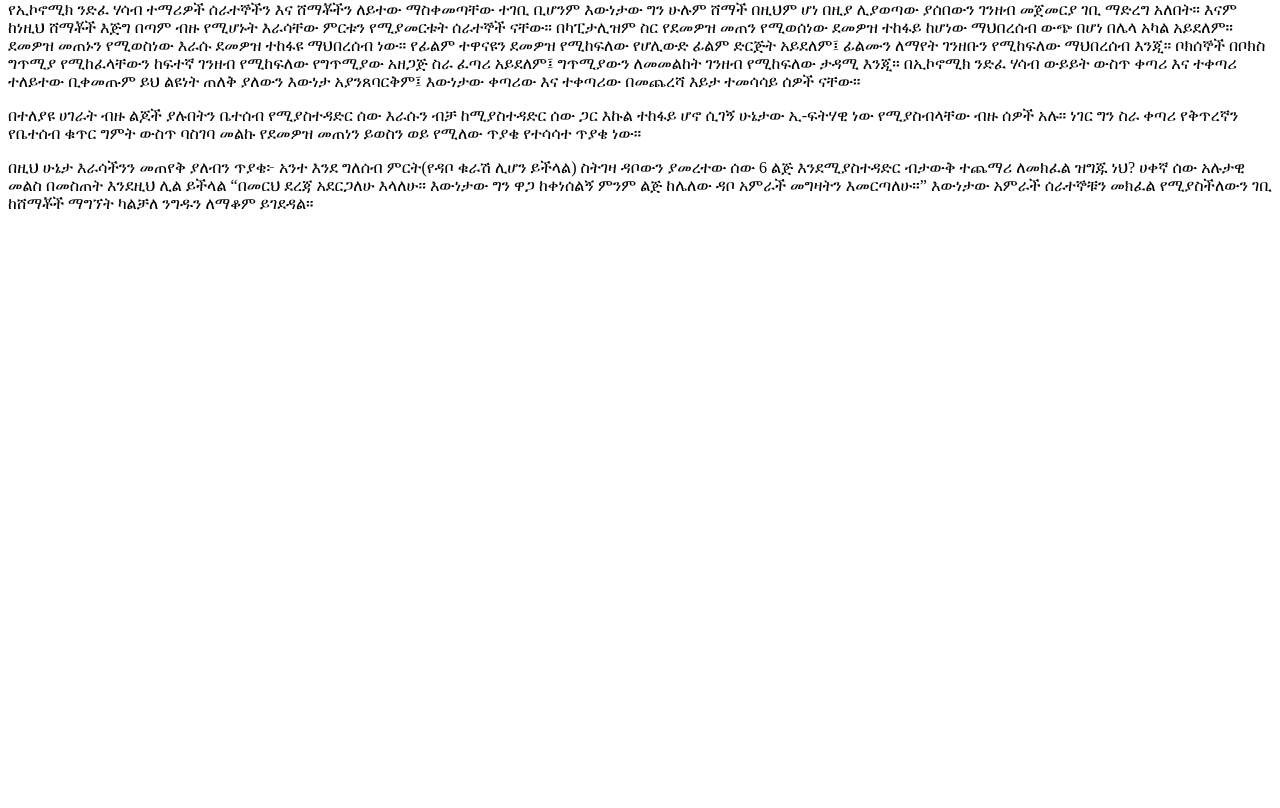
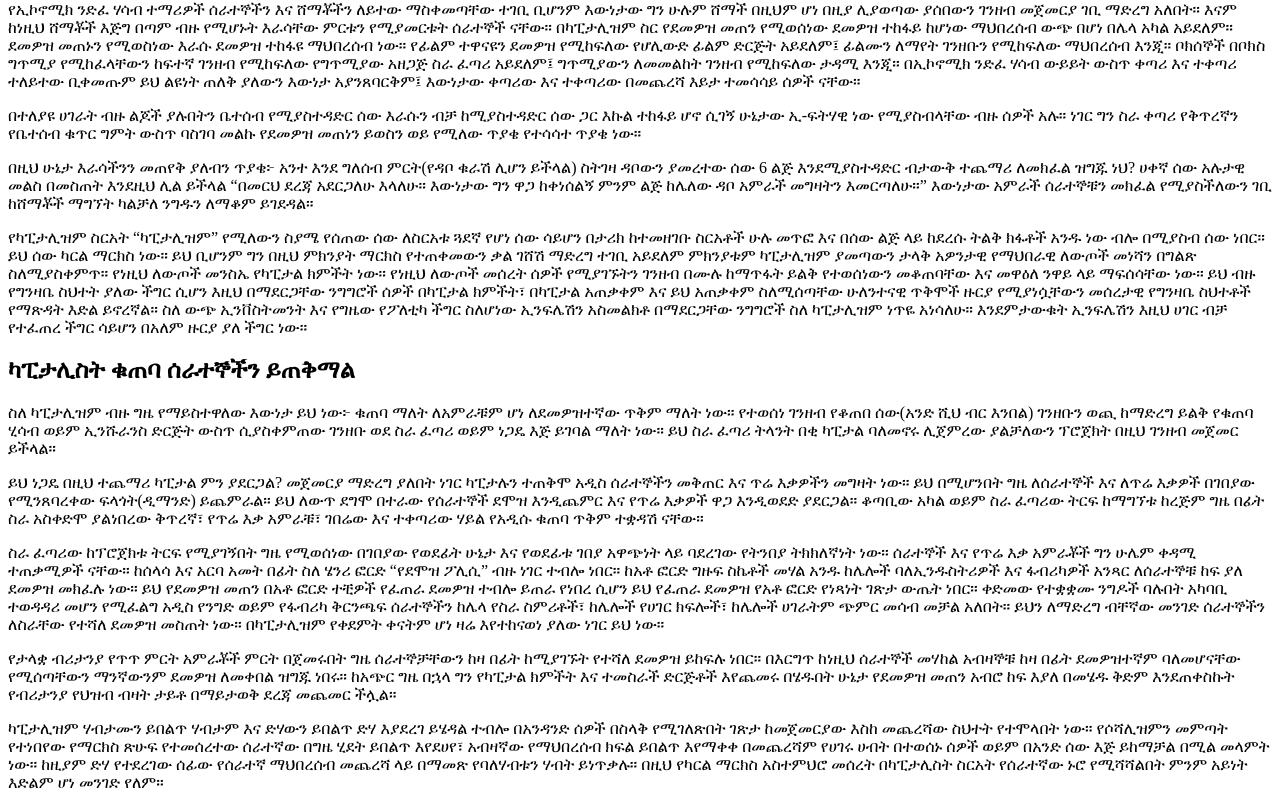
Before and after one commit to mickykebe/book-economic-policy-thoughts-for-today-and-tomorrow, a Next.js app: page /capitalism in a window 1280 px wide. Shown: the part 1967-2775 px from the top of the page. Before the commit the page ends 2196 px from the top, so only its background shows below. Built offline with nearby package versions, Linux system fonts and the light colour scheme.

Commit message:
capitalism wip

```diff
--- a/pages/capitalism.mdx
+++ b/pages/capitalism.mdx
@@ -57,3 +57,17 @@
 በተለያዩ ሀገራት ብዙ ልጆች ያሉበትን ቤተሰብ የሚያስተዳድር ሰው እራሱን ብቻ ከሚያስተዳድር ሰው ጋር እኩል ተከፋይ ሆኖ ሲገኝ ሁኔታው ኢ-ፍትሃዊ ነው የሚያስብላቸው ብዙ ሰዎች አሉ። ነገር ግን ስራ ቀጣሪ የቅጥረኛን የቤተሰብ ቁጥር ግምት ውስጥ ባስገባ መልኩ የደመዎዝ መጠነን ይወስን ወይ የሚለው ጥያቄ የተሳሳተ ጥያቄ ነው።
 
 በዚህ ሁኔታ እራሳችንን መጠየቅ ያለብን ጥያቄ፦ አንተ እንደ ግለሰብ ምርት(የዳቦ ቁራሽ ሊሆን ይችላል) ስትገዛ ዳቦውን ያመረተው ሰው 6 ልጅ እንደሚያስተዳድር ብታውቅ ተጨማሪ ለመክፈል ዝግጁ ነህ? ሀቀኛ ሰው አሉታዊ መልስ በመስጠት እንደዚህ ሊል ይችላል “በመርህ ደረጃ አደርጋለሁ እላለሁ። እውነታው ግን ዋጋ ከቀነሰልኝ ምንም ልጅ ከሌለው ዳቦ አምራች መግዛትን እመርጣለሁ።” እውነታው አምራች ሰራተኞቹን መክፈል የሚያስችለውን ገቢ ከሸማቾች ማግኘት ካልቻለ ንግዱን ለማቆም ይገደዳል።
+
+የካፒታሊዝም ስርአት “ካፒታሊዝም” የሚለውን ስያሜ የሰጠው ሰው ለስርአቱ ጓደኛ የሆነ ሰው ሳይሆን በታሪክ ከተመዘገቡ ስርአቶች ሁሉ መጥፎ እና በሰው ልጅ ላይ ከደረሱ ትልቅ ክፋቶች አንዱ ነው ብሎ በሚያስብ ሰው ነበር። ይህ ሰው ካርል ማርክስ ነው። ይህ ቢሆንም ግን በዚህ ምክንያት ማርክስ የተጠቀመውን ቃል ገሸሽ ማድረግ ተገቢ አይደለም ምክንያቱም ካፒታሊዝም ያመጣውን ታላቅ አዎንታዊ የማህበራዊ ለውጦች መነሻን በግልጽ ስለሚያስቀምጥ። የነዚህ ለውጦች መንስኤ የካፒታል ክምችት ነው። የነዚህ ለውጦች መሰረት ሰዎች የሚያገኙትን ገንዘብ በሙሉ ከማጥፋት ይልቅ የተወሰነውን መቆጠባቸው እና መዋዕለ ንዋይ ላይ ማፍሰሳቸው ነው። ይህ ብዙ የግንዛቤ ስህተት ያለው ችግር ሲሆን እዚህ በማደርጋቸው ንግግሮች ሰዎች በካፒታል ክምችት፣ በካፒታል አጠቃቀም እና ይህ አጠቃቀም ስለሚሰጣቸው ሁለንተናዊ ጥቅሞች ዙርያ የሚያነሷቸውን መሰረታዊ የግንዛቤ ስህተቶች የማጽዳት እድል ይኖረኛል። ስለ ውጭ ኢንቨስትመንት እና የግዜው የፖለቲካ ችግር ስለሆነው ኢንፍሌሽን አስመልክቶ በማደርጋቸው ንግግሮች ስለ ካፒታሊዝም ነጥዬ አነሳለሁ። እንደምታውቁት ኢንፍሌሽን እዚህ ሀገር ብቻ የተፈጠረ ችግር ሳይሆን በአለም ዙርያ ያለ ችግር ነው።
+
+## ካፒታሊስት ቁጠባ ሰራተኞችን ይጠቅማል
+
+ስለ ካፒታሊዝም ብዙ ግዜ የማይስተዋለው እውነታ ይህ ነው፦ ቁጠባ ማለት ለአምራቹም ሆነ ለደመዎዝተኛው ጥቅም ማለት ነው። የተወሰነ ገንዘብ የቆጠበ ሰው(አንድ ሺህ ብር እንበል) ገንዘቡን ወጪ ከማድረግ ይልቅ የቁጠባ ሂሳብ ወይም ኢንሹራንስ ድርጅት ውስጥ ሲያስቀምጠው ገንዘቡ ወደ ስራ ፈጣሪ ወይም ነጋዴ እጅ ይገባል ማለት ነው። ይህ ስራ ፈጣሪ ትላንት በቂ ካፒታል ባለመኖሩ ሊጀምረው ያልቻለውን ፕሮጀክት በዚህ ገንዘብ መጀመር ይችላል።
+
+ይህ ነጋዴ በዚህ ተጨማሪ ካፒታል ምን ያደርጋል? መጀመርያ ማድረግ ያለበት ነገር ካፒታሉን ተጠቅሞ አዲስ ሰራተኞችን መቅጠር እና ጥሬ እቃዎችን መግዛት ነው። ይህ በሚሆንበት ግዜ ለሰራተኞች እና ለጥሬ እቃዎች በገበያው የሚንጸባረቀው ፍላጎት(ዲማንድ) ይጨምራል። ይህ ለውጥ ደግሞ በተራው የሰራተኞች ደሞዝ እንዲጨምር እና የጥሬ እቃዎች ዋጋ እንዲወደድ ያደርጋል። ቆጣቢው አካል ወይም ስራ ፈጣሪው ትርፍ ከማግኘቱ ከረጅም ግዜ በፊት ስራ አስቀድሞ ያልነበረው ቅጥረኛ፣ የጥሬ እቃ አምራቹ፣ ገበሬው እና ተቀጣሪው ሃይል የአዲሱ ቁጠባ ጥቅም ተቋዳሽ ናቸው።
+
+ስራ ፈጣሪው ከፕሮጀክቱ ትርፍ የሚያገኝበት ግዜ የሚወሰነው በገበያው የወደፊት ሁኔታ እና የወደፊቱ ገበያ አዋጭነት ላይ ባደረገው የትንበያ ትክክለኛነት ነው። ሰራተኞች እና የጥሬ እቃ አምራቾች ግን ሁሌም ቀዳሚ ተጠቃሚዎች ናቸው። ከሰላሳ እና አርባ አመት በፊት ስለ ሄንሪ ፎርድ “የደሞዝ ፖሊሲ” ብዙ ነገር ተብሎ ነበር። ከአቶ ፎርድ ግዙፍ ስኬቶች መሃል አንዱ ከሌሎች ባለኢንዱስትሪዎች እና ፋብሪካዎች አንጻር ለሰራተኞቹ ከፍ ያለ ደመዎዝ መክፈሉ ነው። ይህ የደመዎዝ መጠን በአቶ ፎርድ ተቺዎች የፈጠራ ደመዎዝ ተብሎ ይጠራ የነበረ ሲሆን ይህ የፈጠራ ደመዎዝ የአቶ ፎርድ የነጻነት ገጽታ ውጤት ነበር። ቀድመው የተቋቋሙ ንግዶች ባሉበት አካባቢ ተወዳዳሪ መሆን የሚፈልግ አዲስ የንግድ ወይም የፋብሪካ ቅርንጫፍ ሰራተኞችን ከሌላ የስራ ስምሪቶች፣ ከሌሎች የሀገር ክፍሎች፣ ከሌሎች ሀገራትም ጭምር መሳብ መቻል አለበት። ይህን ለማድረግ ብቸኛው መንገድ ሰራተኞችን ለስራቸው የተሻለ ደመዎዝ መስጠት ነው። በካፒታሊዝም የቀደምት ቀናትም ሆነ ዛሬ እየተከናወነ ያለው ነገር ይህ ነው።
+
+የታላቋ ብሪታንያ የጥጥ ምርት አምራቾች ምርት በጀመሩበት ግዜ ሰራተኞቻቸውን ከዛ በፊት ከሚያገኙት የተሻለ ደመዎዝ ይከፍሉ ነበር። በእርግጥ ከነዚህ ሰራተኞች መሃከል አብዛኞቹ ከዛ በፊት ደመዎዝተኛም ባለመሆናቸው የሚሰጣቸውን ማንኛውንም ደመዎዝ ለመቀበል ዝግጁ ነበሩ። ከአጭር ግዜ በኋላ ግን የካፒታል ክምችት እና ተመስራች ድርጅቶች እየጨመሩ በሄዱበት ሁኔታ የደመዎዝ መጠን አብሮ ከፍ እያለ በመሄዱ ቅድም እንደጠቀስኩት የብሪታንያ የህዝብ ብዛት ታይቶ በማይታወቅ ደረጃ መጨመር ችሏል።
+
+ካፒታሊዝም ሃብታሙን ይበልጥ ሃብታም እና ድሃውን ይበልጥ ድሃ እያደረገ ይሄዳል ተብሎ በአንዳንድ ሰዎች በስላቅ የሚገለጽበት ገጽታ ከመጀመርያው እስከ መጨረሻው ስህተት የተሞላበት ነው። የሶሻሊዝምን መምጣት የተነበየው የማርክስ ጽሁፍ የተመሰረተው ሰራተኛው በግዜ ሂደት ይበልጥ እየደሀየ፣ አብዛኛው የማህበረሰብ ክፍል ይበልጥ እየማቀቀ በመጨረሻም የሀገሩ ሀብት በተወሰኑ ሰዎች ወይም በአንድ ሰው እጅ ይከማቻል በሚል መላምት ነው። ከዚያም ድሃ የተደረገው ሰፊው የሰራተኛ ማህበረሰብ መጨረሻ ላይ በማመጽ የባለሃብቱን ሃብት ይነጥቃሉ። በዚህ የካርል ማርክስ አስተምህሮ መሰረት በካፒታሊስት ስርአት የሰራተኛው ኑሮ የሚሻሻልበት ምንም አይነት እድልም ሆነ መንገድ የለም።
```
